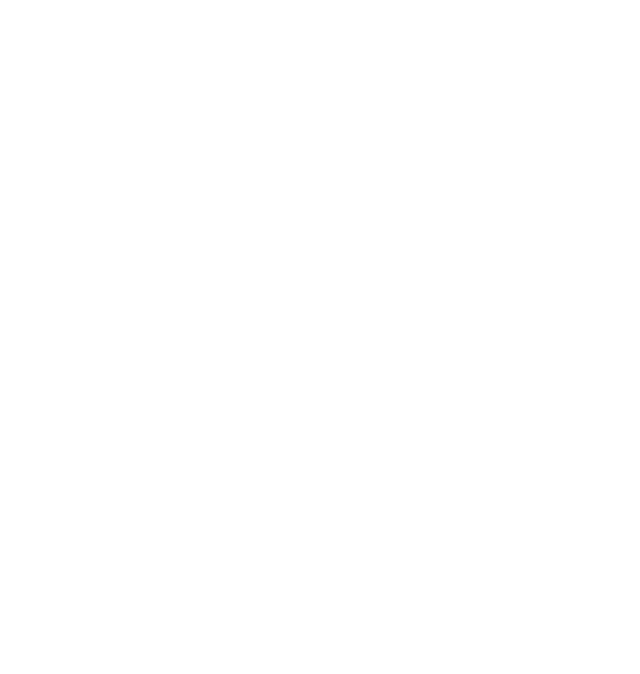
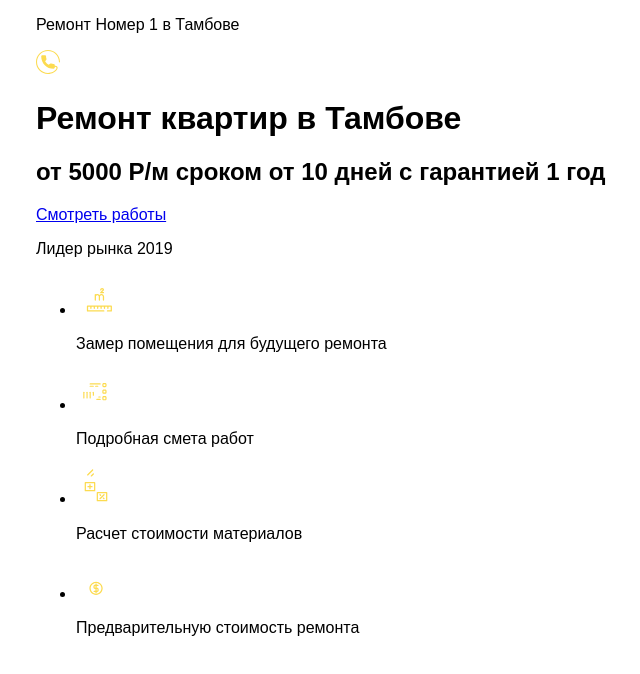
Before and after one commit to MaximZoz/HTML_coding, a plain HTML site: page index.html in a window 1280 px wide. Shown: the whole page, without its empty margins (49-689 px from the left). Drawn offline with nearby package versions, Linux system fonts and the light colour scheme; files that its build step writes are made by us from their sources.

Commit message:
2 Разметка фиксированного меню и первого экрана

```diff
--- a/index.html
+++ b/index.html
@@ -8,7 +8,53 @@
 </head>
 <body>
 <div class="container">
-
+	<div class="fixed">
+		<div class="fixed__wrap wrap">
+			<div class="fixed__hamburger">
+				<span></span>
+				<span></span>
+				<span></span>
+			</div>
+			<div class="fixed__repair">
+				<p>Ремонт <span>Номер 1 в Тамбове</span></p>
+			</div>
+			<div class="fixed__phone">
+				<a href="tel:88001234567">
+					<img src="img/phone.svg" alt="Телефон">
+				</a>
+			</div>
+		</div>
+	</div>
+	<header class="header">
+		<div class="header__wrap wrap">
+			<h1 class="header__title">Ремонт квартир в Тамбове</h1>
+			<h2 class="header__subtitle">от 5000 Р/м сроком от 10 дней с гарантией 1 год</h2>
+			<div class="header__buttons">
+				<a class="header__work" href="#">Смотреть работы</a>
+				<p class="header__lider"><span>Лидер рынка</span> <span>2019</span></p>
+			</div>
+		</div>
+		<div class="header__wrap-two wrap">
+			<ul class="header__list advantages">
+				<li class="advantages__item">
+					<img class="advantages__icon" src="img/icon1.svg" alt="Замер">
+					<p class="advantages__text">Замер помещения для будущего ремонта</p>
+				</li>
+				<li class="advantages__item">
+					<img class="advantages__icon" src="img/icon2.svg" alt="Смета">
+					<p class="advantages__text">Подробная смета работ</p>
+				</li>
+				<li class="advantages__item">
+					<img class="advantages__icon" src="img/icon3.svg" alt="Расчет стоимости">
+					<p class="advantages__text">Расчет стоимости материалов</p>
+				</li>
+				<li class="advantages__item">
+					<img class="advantages__icon" src="img/icon4.svg" alt="Стоимость ремонта">
+					<p class="advantages__text">Предварительную стоимость ремонта</p>
+				</li>
+			</ul>
+		</div>
+	</header>
 </div>
 <script src="js/all.min.js"></script>
 </body>
--- a/sass/style.scss
+++ b/sass/style.scss
@@ -5,3 +5,5 @@
 @import "fonts";
 @import "mixins";
 @import "core";
+
+@import "blocks/header";
```
Also changed, not shown: README.md.
